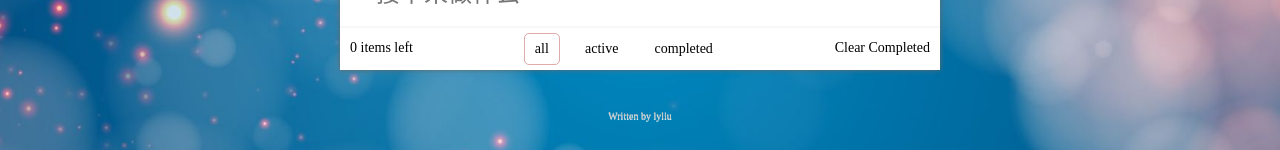
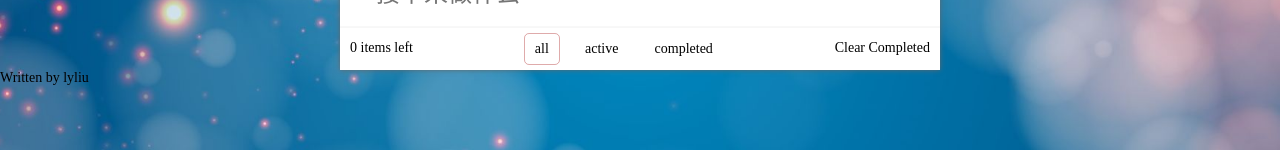
Before and after one commit to liuliangyun/todo-vue-webpack, a Vue app: page / in a window 1280 px wide. Shown: the part 193-343 px from the top of the page. Built offline with nearby package versions, Linux system fonts and the light colour scheme; the HTML template or start-up script is replaced by a standard one.

Commit message:
[lyliu] use css modules in webpack config

```diff
--- a/client/app.vue
+++ b/client/app.vue
@@ -20,7 +20,7 @@
   }
 </script>
 
-<style lang="stylus" scoped>
+<style lang="stylus">
    #app
      position absolute
      left 0
--- a/client/layouts/footer.jsx
+++ b/client/layouts/footer.jsx
@@ -1,4 +1,4 @@
-import '../assets/styles/footer.styl'
+import styles from '../assets/styles/footer.styl'
 
 export default {
   data () {
@@ -8,7 +8,7 @@ export default {
   },
   render () {
     return (
-      <div class="todo-footer">
+      <div class={styles.todoFooter}>
         <span>Written by {this.author}</span>
       </div>
     )
--- a/client/layouts/header.vue
+++ b/client/layouts/header.vue
@@ -4,7 +4,7 @@
   </div>
 </template>
 
-<style lang="stylus" scoped>
+<style lang="stylus">
  .todo-header
    text-align center
    h1
--- a/client/views/todo/add.vue
+++ b/client/views/todo/add.vue
@@ -19,7 +19,7 @@ export default {
 }
 </script>
 
-<style lang="stylus" scoped>
+<style lang="stylus">
  .todo-add
    position relative
    margin 0
--- a/client/views/todo/index.vue
+++ b/client/views/todo/index.vue
@@ -64,7 +64,7 @@
   }
 </script>
 
-<style lang="stylus" scoped>
+<style lang="stylus">
  #todo-app
    width 600px
    margin 0 auto
--- a/client/views/todo/tabs.vue
+++ b/client/views/todo/tabs.vue
@@ -43,7 +43,7 @@
   }
 </script>
 
-<style lang="stylus" scoped>
+<style lang="stylus">
  .todo-helper
    font-weight 100
    display flex
--- a/client/views/todo/todo.vue
+++ b/client/views/todo/todo.vue
@@ -26,7 +26,7 @@
   }
 </script>
 
-<style lang="stylus" scoped>
+<style lang="stylus">
  .todo-item
    position relative
    background-color #fff
--- a/package.json
+++ b/package.json
@@ -25,7 +25,7 @@
     "babel-plugin-transform-vue-jsx": "^3.7.0",
     "clean-webpack-plugin": "^3.0.0",
     "cross-env": "^7.0.2",
-    "css-loader": "^3.6.0",
+    "css-loader": "^0.28.7",
     "file-loader": "^6.2.0",
     "html-webpack-plugin": "^4.5.0",
     "mini-css-extract-plugin": "^1.3.1",
```
Also changed, not shown: 2 other files (tests, documents, lock files or other folders).
